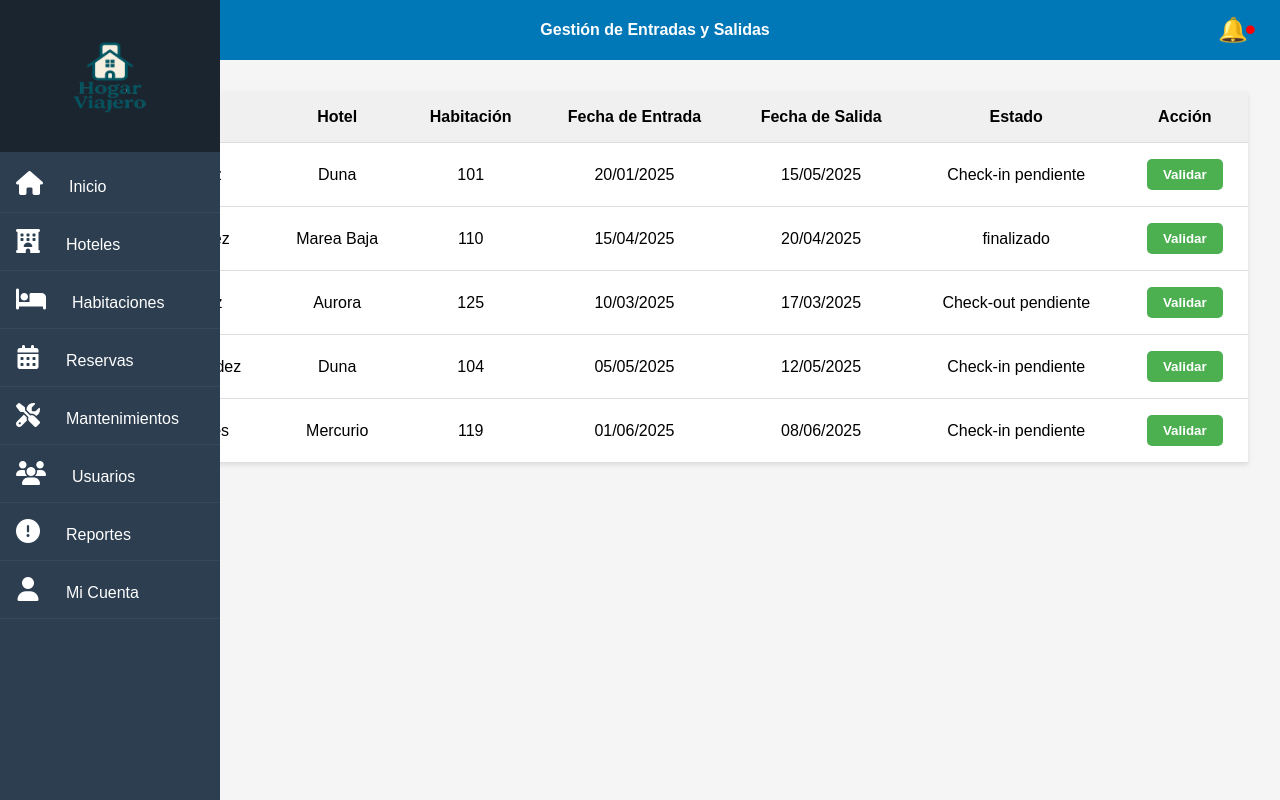
After one commit to AgustinBergues/La-Hoteleria, a Flask app: page /checks_a in a window 1280 px wide. The commit adds this page. Run offline with Flask 3, Linux system fonts and the light colour scheme.

Commit message:
Modificacion v2

```diff
--- a/app.py
+++ b/app.py
@@ -53,7 +53,9 @@ def guardar_hoteles(hoteles):
     with open(DATA_FILE, 'w', encoding='utf-8') as f:
         json.dump(hoteles, f, indent=4, ensure_ascii=False)
 
-
+def guardar_reportes(reportes):
+    with open(DATA_FILE, 'w', encoding='utf-8') as f:
+        json.dump(reportes, f, indent=4, ensure_ascii=False)
 
 
 @app.route('/')
@@ -323,6 +325,12 @@ def admin():
 
     return render_template("dashboard_admin.html", mantenimientos=mantenimientos, checkins=checkins, checkouts=checkouts, disponibles=disponibles, ocupadas=ocupadas, mantenimiento=mantenimiento, reportes=reportes)
 
+
+@app.route('/checks_a')
+def checks_a():
+    reservas = cargar_reservas()
+
+    return render_template("checks_admin.html", reservas=reservas)
 
 
 
--- a/data/users.json
+++ b/data/users.json
@@ -41,6 +41,6 @@
         "email": "Tobiasmilllangonzalez@gmail.com",
         "password": "scrypt:32768:8:1$fkTa9RNanQ73NWTI$349aa596505c2cda55a1eb48d5f2780b81789e1bdd413f9219e8ede62bfb61393531e14acb3e52b0bd20157c1c51fb5283e15924fd9f8109a341d80a15b00ad4",
         "fecha_nacimiento": "2005-02-04",
-        "permisos": "admin"
+        "permisos": "empleado"
     }
 ]
--- /dev/null
+++ b/templates/checks_admin.html
@@ -0,0 +1,76 @@
+<!DOCTYPE html>
+<html lang="es">
+<head>
+  <meta charset="UTF-8">
+  <meta name="viewport" content="width=device-width, initial-scale=1">
+  <link rel="stylesheet" href="../static/globals.css">
+  <link rel="stylesheet" href="../static/checks.css">
+  <title>Gestión de Entradas y Salidas</title>
+  <link rel="stylesheet" href="https://cdnjs.cloudflare.com/ajax/libs/font-awesome/6.4.0/css/all.min.css">
+</head>
+<body>
+
+<!-- Barra lateral -->
+  <nav>
+    <div>
+      <div class="logo"><img src="{{ url_for('static', filename='img/Hogar_Viajero-Recuperado.png') }}" alt="Logo" ></div>
+      <ul>
+        <li><a href="{{ url_for('admin') }}"><i class="fas fa-home"></i><span>Inicio</span></a></li>
+        <li><a href="{{ url_for('hoteles_admin') }}"><i class="fas fa-hotel"></i><span>Hoteles</span></a></li>
+        <li><a href="{{ url_for('habitaciones_admin') }}"><i class="fas fa-bed"></i><span>Habitaciones</span></a></li>
+        <li><a href="{{ url_for('reservas_admin') }}"><i class="fas fa-calendar-alt"></i><span>Reservas</span></a></li>
+        <li><a href="{{ url_for('mantenimiento_admin') }}"><i class="fas fa-tools"></i><span>Mantenimientos</span></a></li>
+        <li><a href="{{ url_for('usuarios_admin') }}"><i class="fas fa-users"></i><span>Usuarios</span></a></li>
+        <li><a href="{{ url_for('ver_quejas') }}"><i class="fas fa-exclamation-circle"></i><span>Reportes</span></a></li>
+        <li><a href="{{ url_for('micuenta') }}"><i class="fas fa-user"></i><span>Mi Cuenta</span></a></li>
+      </ul>
+    </div>
+  </nav>
+<!-- Contenido principal -->
+<div class="main-content">
+
+  <!-- Header superior -->
+  <header>
+    <div class="title">Gestión de Entradas y Salidas</div>
+    <div class="notifications">🔔</div>
+  </header>
+
+  <!-- Contenido de la página -->
+  <div class="container">
+
+
+    <table>
+      <thead>
+        <tr>
+          <th>Usuario</th>
+          <th>Hotel</th>
+          <th>Habitación</th>
+          <th>Fecha de Entrada</th>
+          <th>Fecha de Salida</th>
+          <th>Estado</th>
+          <th>Acción</th>
+        </tr>
+      </thead>
+      <tbody>
+        {% for data in reservas %}
+        <tr>
+          <td>{{ data.huesped }}</td>
+          <td>{{ data.hotel }}</td>
+          <td>{{ data.habitacion_n }}</td>
+          <td>{{ data.checkin }}</td>
+          <td>{{ data.checkout }}</td>
+          <td>{{ data.estado }}</td>
+          <td><button id="confirm_check">Validar</button></td>
+        </tr>
+        {% endfor %}
+
+        </tr>
+      </tbody>
+    </table>
+
+  </div>
+
+</div>
+
+</body>
+</html>
--- a/templates/dashboard_admin.html
+++ b/templates/dashboard_admin.html
@@ -41,13 +41,13 @@
 
     <!-- Tarjetas de contadores -->
     <div class="cards">
-      <a href="{{ url_for('checks') }}">
+      <a href="{{ url_for('checks_a') }}">
         <div class="card">
           <h2>{{ checkins }}</h2>
           <p>Check-ins Pendientes</p>
         </div>
       </a>
-      <a href="{{ url_for('checks') }}">
+      <a href="{{ url_for('checks_a') }}">
         <div class="card">
           <h2>{{ checkouts }}</h2>
           <p>Check-outs Pendientes</p>
```
Also changed, not shown: static/reportes.css (+15 -2 lines), templates/crear_reportes.html (+4 -5 lines), templates/mantenimientos_a.html (+6 -9 lines).
